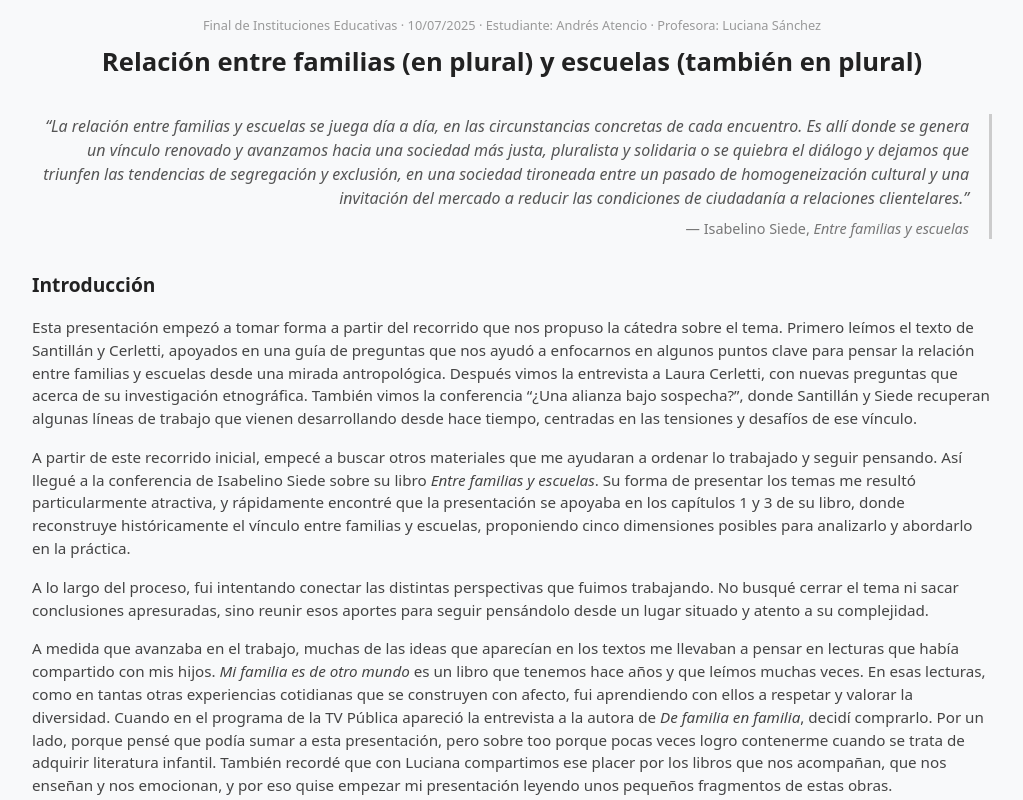
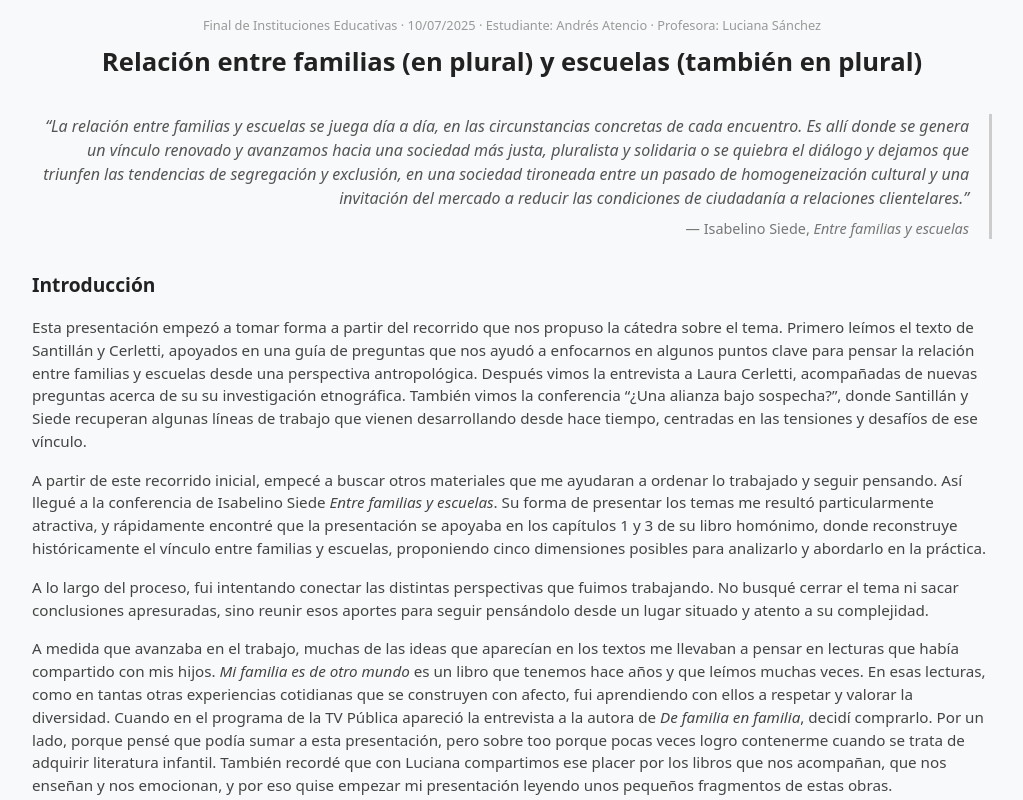
Before and after one commit to aeatencio/relacion-familias-escuelas, a plain HTML site: page index.html in a window 1280 px wide. Shown: the top 800 px of the page, without its empty margins (128-1151 px from the left). Drawn offline with Linux system fonts and the light colour scheme.

Commit message:
Update index.html

```diff
--- a/index.html
+++ b/index.html
@@ -223,17 +223,17 @@
             <p>
                 Esta presentación empezó a tomar forma a partir del recorrido que nos propuso la cátedra sobre el tema.
                 Primero leímos el texto de Santillán y Cerletti, apoyados en una guía de preguntas que nos ayudó a
-                enfocarnos en algunos puntos clave para pensar la relación entre familias y escuelas desde una mirada antropológica.
-                Después vimos la entrevista a Laura Cerletti, con nuevas preguntas que acerca de su
-                investigación etnográfica. También vimos la conferencia “¿Una alianza bajo sospecha?”,
+                enfocarnos en algunos puntos clave para pensar la relación entre familias y escuelas desde una perspectiva
+                antropológica. Después vimos la entrevista a Laura Cerletti, acompañadas de nuevas preguntas acerca de su
+                su investigación etnográfica. También vimos la conferencia “¿Una alianza bajo sospecha?”,
                 donde Santillán y Siede recuperan algunas líneas de trabajo que vienen desarrollando desde hace tiempo,
                 centradas en las tensiones y desafíos de ese vínculo.
             </p>
             <p>
                 A partir de este recorrido inicial, empecé a buscar otros materiales que me ayudaran a ordenar lo trabajado
-                y seguir pensando. Así llegué a la conferencia de Isabelino Siede sobre su libro <em>Entre familias y escuelas</em>.
+                y seguir pensando. Así llegué a la conferencia de Isabelino Siede <em>Entre familias y escuelas</em>.
                 Su forma de presentar los temas me resultó particularmente atractiva, y rápidamente encontré que
-                la presentación se apoyaba en los capítulos 1 y 3 de su libro, donde reconstruye históricamente el vínculo
+                la presentación se apoyaba en los capítulos 1 y 3 de su libro homónimo, donde reconstruye históricamente el vínculo
                 entre familias y escuelas, proponiendo cinco dimensiones posibles para analizarlo y abordarlo en la práctica.
             </p>
             <p>
```
